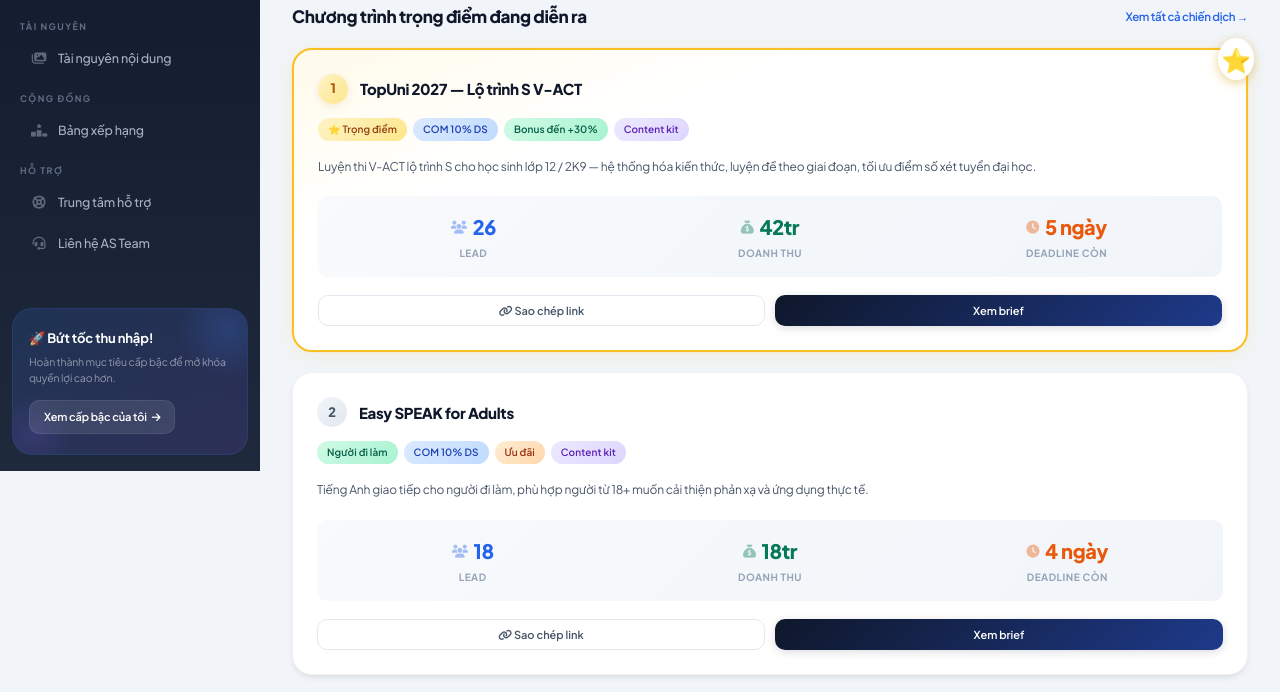
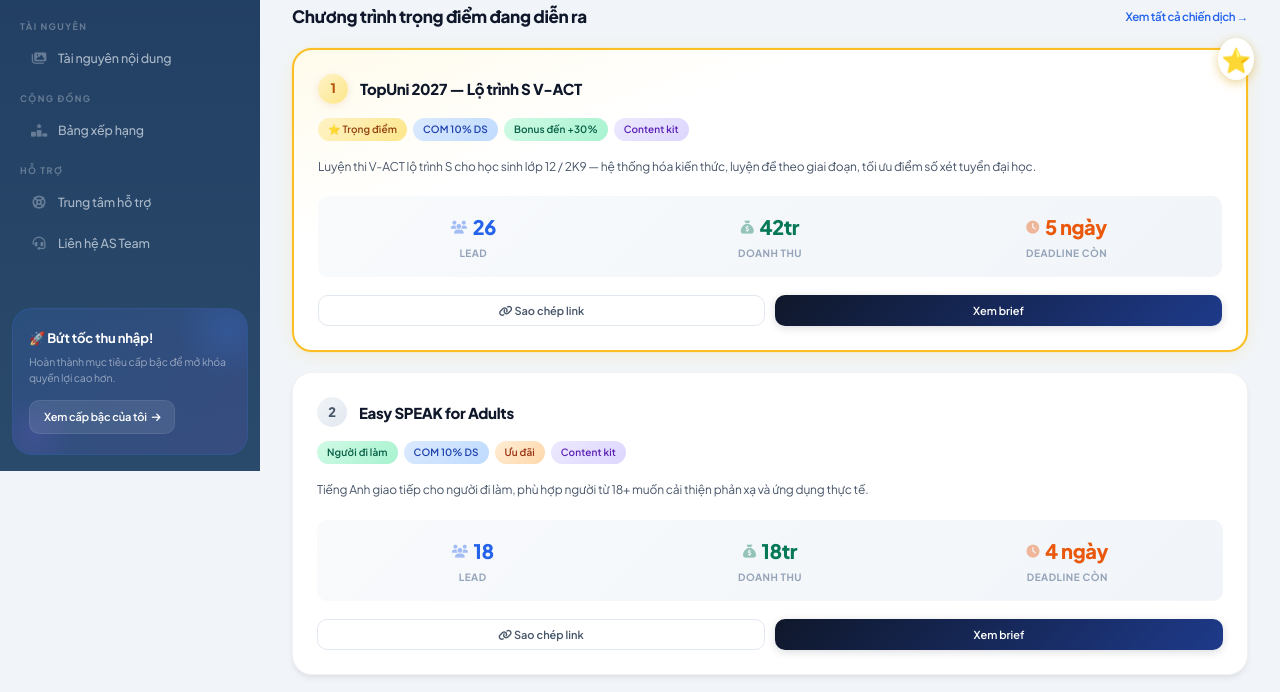
Before and after one commit to deltatrap99/ams-affiliate, a plain HTML site: page index.html in a window 1280 px wide. Shown: the part 329-1021 px from the top of the page. Drawn offline with Linux system fonts and the light colour scheme; no server answers; sample sign-in values are in the browser's storage.

Commit message:
style: lighten sidebar navy to softer mid-tone

```diff
--- a/style.css
+++ b/style.css
@@ -109,7 +109,7 @@ a{text-decoration:none;color:inherit}ul{list-style:none}button{border:none;curso
 /* Shared Dropdown Overlay - not used, close via document click */
 
 /* SIDEBAR — Dark Navy Theme */
-.sidebar{position:fixed;top:var(--header);left:0;bottom:0;width:var(--sidebar);background:linear-gradient(180deg,#0f172a 0%,#1e293b 100%);border-right:none;padding:16px 0;overflow-y:auto;z-index:50;display:flex;flex-direction:column}
+.sidebar{position:fixed;top:var(--header);left:0;bottom:0;width:var(--sidebar);background:linear-gradient(180deg,#1e3a5f 0%,#2a4a6b 100%);border-right:none;padding:16px 0;overflow-y:auto;z-index:50;display:flex;flex-direction:column}
 .sidebar-nav{flex:1}
 .s-label{padding:12px 20px 5px;font-size:9px;font-weight:700;text-transform:uppercase;letter-spacing:1.4px;color:rgba(148,163,184,.6)}
 .s-item{display:flex;align-items:center;gap:10px;padding:10px 20px;font-size:12.5px;font-weight:500;color:rgba(203,213,225,.8);cursor:pointer;position:relative;transition:var(--tr);margin:1px 10px;border-radius:var(--r-sm)}
```
